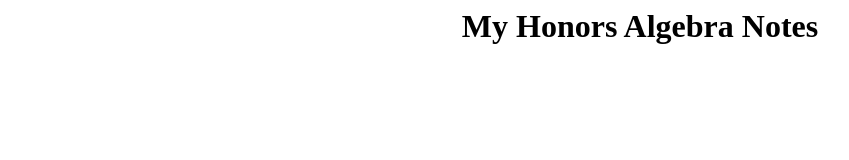
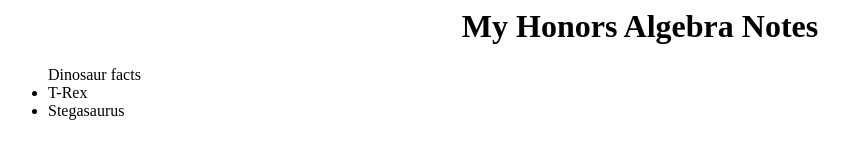
Before and after one commit to GabrielT2004/Notes, a plain HTML site: page index.html in a window 1280 px wide. Shown: the whole page, without its empty margins (0-849 px from the left). Drawn offline with Linux system fonts and the light colour scheme.

Commit message:
Added some dinosaur facts.

```diff
--- a/index.html
+++ b/index.html
@@ -4,6 +4,11 @@
     </head>
     <body>
         <h1><center>My Honors Algebra Notes</center></h1>
+      <ul>
+        Dinosaur facts
+        <li>T-Rex</li>
+        <li>Stegasaurus</li>
+      </ul>
     </body>
 
 
```
